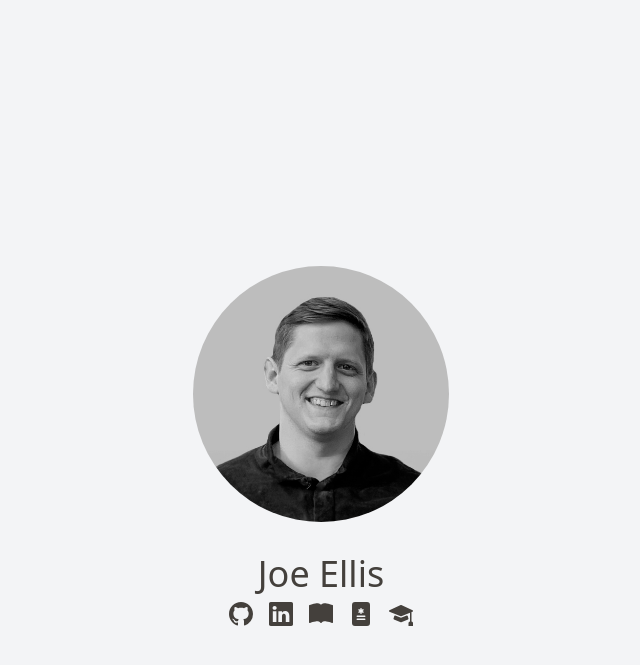
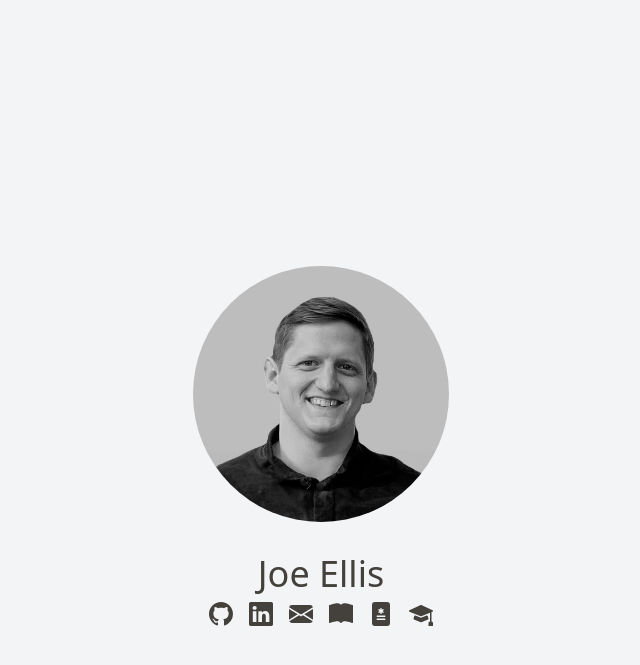
Before and after one commit to ellisjoe/ellisjoe.github.io, a Jekyll site: the page built from index.md, in a window 1280 px wide. Shown: the top 665 px of the page, without its empty margins (319-959 px from the left). Built offline with Jekyll 4.4.1, drawn with Linux system fonts in a browser that asks for light colours; nearby versions of some CDN libraries.

Commit message:
Add back email link

```diff
--- a/_layouts/home.html
+++ b/_layouts/home.html
@@ -26,6 +26,11 @@
                     <path d="M0 1.146C0 .513.526 0 1.175 0h13.65C15.474 0 16 .513 16 1.146v13.708c0 .633-.526 1.146-1.175 1.146H1.175C.526 16 0 15.487 0 14.854zm4.943 12.248V6.169H2.542v7.225zm-1.2-8.212c.837 0 1.358-.554 1.358-1.248-.015-.709-.52-1.248-1.342-1.248S2.4 3.226 2.4 3.934c0 .694.521 1.248 1.327 1.248zm4.908 8.212V9.359c0-.216.016-.432.08-.586.173-.431.568-.878 1.232-.878.869 0 1.216.662 1.216 1.634v3.865h2.401V9.25c0-2.22-1.184-3.252-2.764-3.252-1.274 0-1.845.7-2.165 1.193v.025h-.016l.016-.025V6.169h-2.4c.03.678 0 7.225 0 7.225z"/>
                 </svg>
             </a>
+            <a title="Email" href="mailto:ellis125@gmail.com" class="visited:fill-stone-700">
+                <svg class="w-10 p-2" viewBox="0 0 16 16">
+                    <path d="M.05 3.555A2 2 0 0 1 2 2h12a2 2 0 0 1 1.95 1.555L8 8.414zM0 4.697v7.104l5.803-3.558zM6.761 8.83l-6.57 4.027A2 2 0 0 0 2 14h12a2 2 0 0 0 1.808-1.144l-6.57-4.027L8 9.586zm3.436-.586L16 11.801V4.697z"/>
+                </svg>
+            </a>
             <a title="Reading List" href="/reading-list" class="visited:fill-stone-700">
                 <svg class="w-10 p-2" viewBox="0 0 16 16">
                     <path d="M8 1.783C7.015.936 5.587.81 4.287.94c-1.514.153-3.042.672-3.994 1.105A.5.5 0 0 0 0 2.5v11a.5.5 0 0 0 .707.455c.882-.4 2.303-.881 3.68-1.02 1.409-.142 2.59.087 3.223.877a.5.5 0 0 0 .78 0c.633-.79 1.814-1.019 3.222-.877 1.378.139 2.8.62 3.681 1.02A.5.5 0 0 0 16 13.5v-11a.5.5 0 0 0-.293-.455c-.952-.433-2.48-.952-3.994-1.105C10.413.809 8.985.936 8 1.783"/>
```
